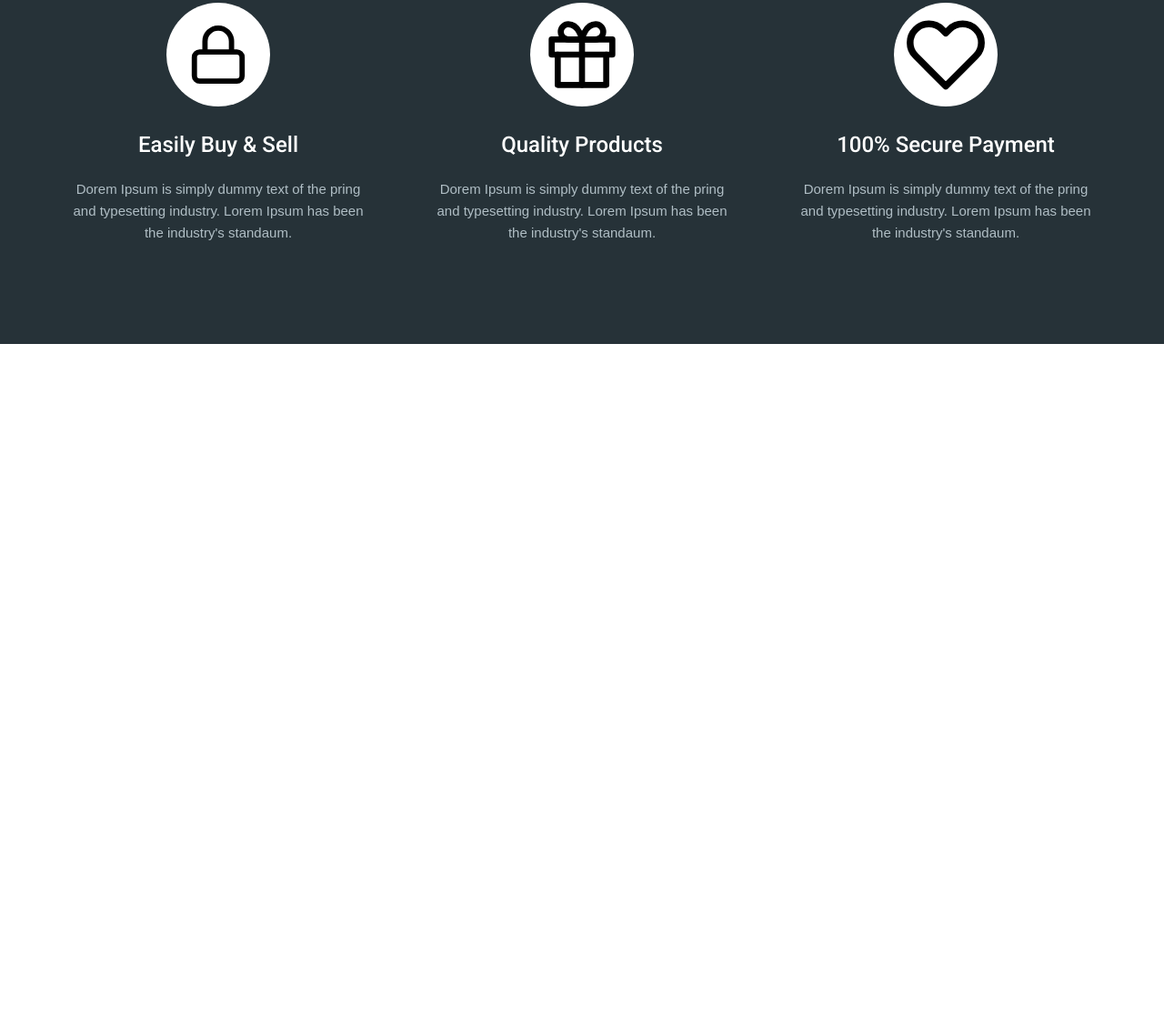
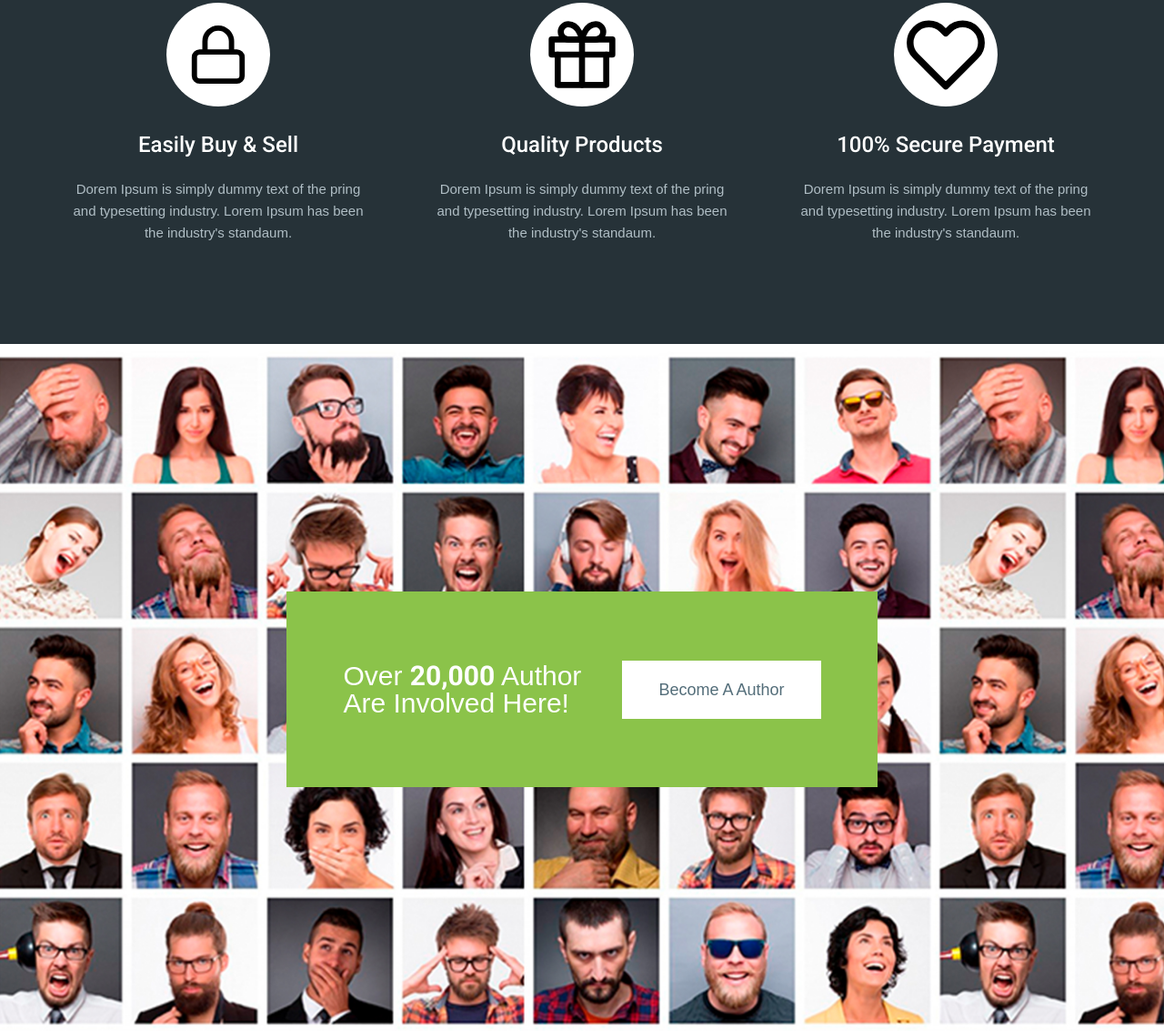
Before and after one commit to ot4ekupeamun/moderno, a website: page app/index.html in a window 1280 px wide. Shown: the part 3989-5122 px from the top of the page at 91% size. Before the commit the page ends 4367 px from the top, so only its background shows below. Drawn offline with nearby package versions, Linux system fonts and the light colour scheme; files that its build step writes are made by us from their sources.

Commit message:
added author

```diff
--- a/app/index.html
+++ b/app/index.html
@@ -136,7 +136,8 @@
             </div>
           </div>
           <div class="products__item mix category-wordpress category-plugins" data-order="2">
-            <a class="products__item-img" href="#" style="background-image: url(images/content/product-item-2.jpg);"></a>
+            <a class="products__item-img" href="#"
+              style="background-image: url(images/content/product-item-2.jpg);"></a>
             <div class="products__item-content">
               <div class="products__item-name">
                 <a class="products__item-title" href="#">
@@ -161,7 +162,8 @@
             </div>
           </div>
           <div class="products__item mix  category-wordpress" data-order="3">
-            <a class="products__item-img" href="#" style="background-image: url(images/content/product-item-3.jpg);"></a>
+            <a class="products__item-img" href="#"
+              style="background-image: url(images/content/product-item-3.jpg);"></a>
             <div class="products__item-content">
               <div class="products__item-name">
                 <a class="products__item-title" href="#">
@@ -186,7 +188,8 @@
             </div>
           </div>
           <div class="products__item mix  category-popular category-psd" data-order="4">
-            <a class="products__item-img" href="#" style="background-image: url(images/content/product-item-4.jpg);"></a>
+            <a class="products__item-img" href="#"
+              style="background-image: url(images/content/product-item-4.jpg);"></a>
             <div class="products__item-content">
               <div class="products__item-name">
                 <a class="products__item-title" href="#">
@@ -211,7 +214,8 @@
             </div>
           </div>
           <div class="products__item mix category-joomla category-new " data-order="5">
-            <a class="products__item-img" href="#" style="background-image: url(images/content/product-item-5.jpg);"></a>
+            <a class="products__item-img" href="#"
+              style="background-image: url(images/content/product-item-5.jpg);"></a>
             <div class="products__item-content">
               <div class="products__item-name">
                 <a class="products__item-title" href="#">
@@ -236,7 +240,8 @@
             </div>
           </div>
           <div class="products__item mix category-wordpress category-plugins" data-order="6">
-            <a class="products__item-img" href="#" style="background-image: url(images/content/product-item-6.jpg);"></a>
+            <a class="products__item-img" href="#"
+              style="background-image: url(images/content/product-item-6.jpg);"></a>
             <div class="products__item-content">
               <div class="products__item-name">
                 <a class="products__item-title" href="#">
@@ -261,7 +266,8 @@
             </div>
           </div>
           <div class="products__item mix category-component category-new" data-order="7">
-            <a class="products__item-img" href="#" style="background-image: url(images/content/product-item-7.jpg);"></a>
+            <a class="products__item-img" href="#"
+              style="background-image: url(images/content/product-item-7.jpg);"></a>
             <div class="products__item-content">
               <div class="products__item-name">
                 <a class="products__item-title" href="#">
@@ -286,7 +292,8 @@
             </div>
           </div>
           <div class="products__item mix  category-popular category-psd" data-order="8">
-            <a class="products__item-img" href="#" style="background-image: url(images/content/product-item-8.jpg);"></a>
+            <a class="products__item-img" href="#"
+              style="background-image: url(images/content/product-item-8.jpg);"></a>
             <div class="products__item-content">
               <div class="products__item-name">
                 <a class="products__item-title" href="#">
@@ -740,35 +747,57 @@
       <div class="advantages__inner">
         <div class="advantages__item">
           <div class="advantages__item-images icosvg-1">
-            <svg xmlns="http://www.w3.org/2000/svg" width="24" height="24" viewBox="0 0 24 24" fill="none" stroke="black" stroke-width="2" stroke-linecap="round" stroke-linejoin="round" class="feather feather-lock"><rect x="3" y="11" width="18" height="11" rx="2" ry="2"></rect><path d="M7 11V7a5 5 0 0 1 10 0v4"></path></svg>
+            <svg xmlns="http://www.w3.org/2000/svg" width="24" height="24" viewBox="0 0 24 24" fill="none"
+              stroke="black" stroke-width="2" stroke-linecap="round" stroke-linejoin="round"
+              class="feather feather-lock">
+              <rect x="3" y="11" width="18" height="11" rx="2" ry="2"></rect>
+              <path d="M7 11V7a5 5 0 0 1 10 0v4"></path>
+            </svg>
           </div>
           <div class="advantages__item-title">
             Easily Buy & Sell
           </div>
           <div class="advantages__item-text">
-            Dorem Ipsum is simply dummy text of the pring and typesetting industry. Lorem Ipsum has been the industry's standaum.
+            Dorem Ipsum is simply dummy text of the pring and typesetting industry. Lorem Ipsum has been the industry's
+            standaum.
           </div>
         </div>
         <div class="advantages__item">
           <div class="advantages__item-images icosvg-2">
-            <svg xmlns="http://www.w3.org/2000/svg" width="24" height="24" viewBox="0 0 24 24" fill="none" stroke="black" stroke-width="2" stroke-linecap="round" stroke-linejoin="round" class="feather feather-gift"><polyline points="20 12 20 22 4 22 4 12"></polyline><rect x="2" y="7" width="20" height="5"></rect><line x1="12" y1="22" x2="12" y2="7"></line><path d="M12 7H7.5a2.5 2.5 0 0 1 0-5C11 2 12 7 12 7z"></path><path d="M12 7h4.5a2.5 2.5 0 0 0 0-5C13 2 12 7 12 7z"></path></svg>
+            <svg xmlns="http://www.w3.org/2000/svg" width="24" height="24" viewBox="0 0 24 24" fill="none"
+              stroke="black" stroke-width="2" stroke-linecap="round" stroke-linejoin="round"
+              class="feather feather-gift">
+              <polyline points="20 12 20 22 4 22 4 12"></polyline>
+              <rect x="2" y="7" width="20" height="5"></rect>
+              <line x1="12" y1="22" x2="12" y2="7"></line>
+              <path d="M12 7H7.5a2.5 2.5 0 0 1 0-5C11 2 12 7 12 7z"></path>
+              <path d="M12 7h4.5a2.5 2.5 0 0 0 0-5C13 2 12 7 12 7z"></path>
+            </svg>
           </div>
           <div class="advantages__item-title">
             Quality Products
           </div>
           <div class="advantages__item-text">
-            Dorem Ipsum is simply dummy text of the pring and typesetting industry. Lorem Ipsum has been the industry's standaum.
+            Dorem Ipsum is simply dummy text of the pring and typesetting industry. Lorem Ipsum has been the industry's
+            standaum.
           </div>
         </div>
         <div class="advantages__item">
           <div class="advantages__item-images icosvg-3">
-            <svg xmlns="http://www.w3.org/2000/svg" width="24" height="24" viewBox="0 0 24 24" fill="none" stroke="black" stroke-width="2" stroke-linecap="round" stroke-linejoin="round" class="feather feather-heart"><path d="M20.84 4.61a5.5 5.5 0 0 0-7.78 0L12 5.67l-1.06-1.06a5.5 5.5 0 0 0-7.78 7.78l1.06 1.06L12 21.23l7.78-7.78 1.06-1.06a5.5 5.5 0 0 0 0-7.78z"></path></svg>
+            <svg xmlns="http://www.w3.org/2000/svg" width="24" height="24" viewBox="0 0 24 24" fill="none"
+              stroke="black" stroke-width="2" stroke-linecap="round" stroke-linejoin="round"
+              class="feather feather-heart">
+              <path
+                d="M20.84 4.61a5.5 5.5 0 0 0-7.78 0L12 5.67l-1.06-1.06a5.5 5.5 0 0 0-7.78 7.78l1.06 1.06L12 21.23l7.78-7.78 1.06-1.06a5.5 5.5 0 0 0 0-7.78z">
+              </path>
+            </svg>
           </div>
           <div class="advantages__item-title">
             100% Secure Payment
           </div>
           <div class="advantages__item-text">
-            Dorem Ipsum is simply dummy text of the pring and typesetting industry. Lorem Ipsum has been the industry's standaum.
+            Dorem Ipsum is simply dummy text of the pring and typesetting industry. Lorem Ipsum has been the industry's
+            standaum.
           </div>
         </div>
       </div>
@@ -776,6 +805,17 @@
   </section>
 
 
+  <section class="author" style="background-image: url(../images/author-bg.jpg);">
+    <div class="author__box">
+      <div class="author__title">
+        Over <span>20,000</span> Author
+        Are Involved Here!
+      </div>
+      <a class="author__link" href="#">
+        Become A Author
+      </a>
+    </div>
+  </section>
 
 
 
--- a/app/scss/style.scss
+++ b/app/scss/style.scss
@@ -281,9 +281,9 @@
         .advantages__item-title {
             color: $green;
         }
-        .advantages__item-images{
-            svg{
-                fill:#fff;
+        .advantages__item-images {
+            svg {
+                fill: #fff;
             }
         }
     }
@@ -328,3 +328,41 @@
         height: 90px;
     }
 }
+
+// START AUTHOR
+
+.author {
+    background-position: center;
+    background-repeat: no-repeat;
+    background-size: cover;
+    min-height: 750px;
+    display: flex;
+    justify-content: center;
+    align-items: center;
+    margin-top: 5px;
+    &__box {
+        max-width: 650px;
+        min-height: 215px;
+        width: 100%;
+        display: flex;
+        justify-content: center;
+        align-items: center;
+        background-color: $green;
+    }
+    &__title {
+        font-size: 30px;
+        line-height: 30px;
+        color: #fff;
+        margin-right: 45px;
+        max-width: 262px;
+        span {
+            @include f700;
+        }
+    }
+    &__link {
+        font-size: 18px;
+        line-height: 36px;
+        padding: 14px 40px;
+        background-color: #fff;
+    }
+}
```
Also changed, not shown: app/images/author-bg.jpg (added).
